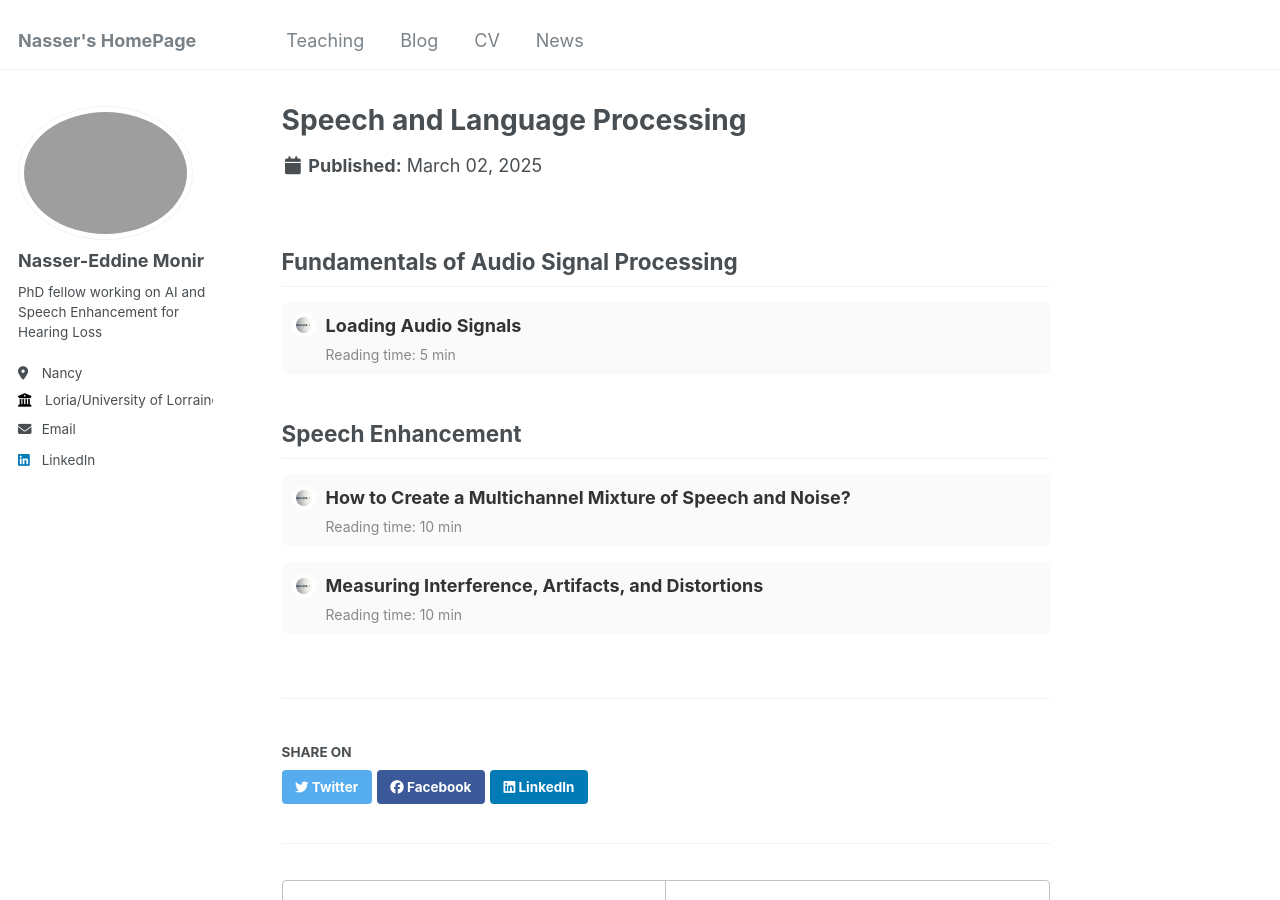
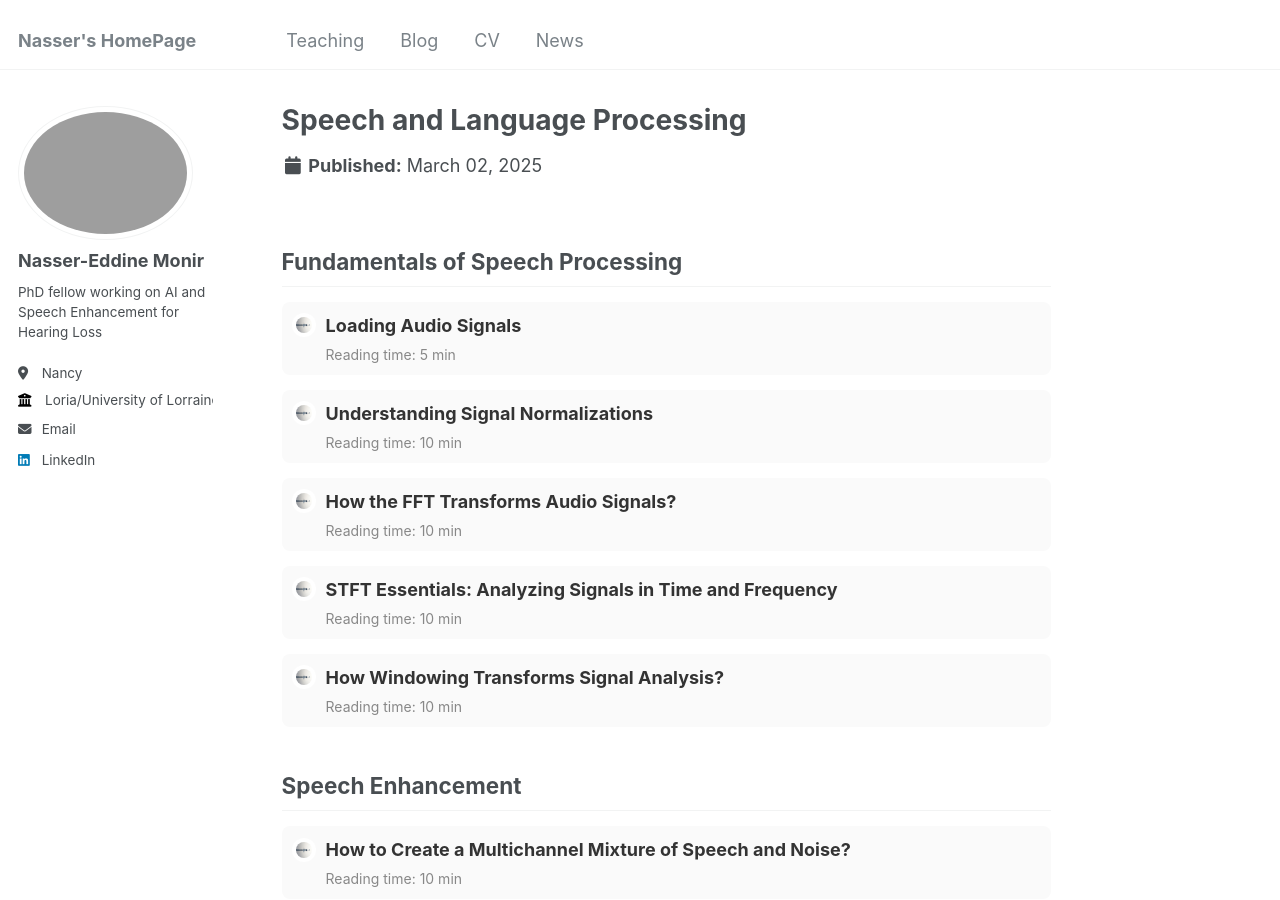
Before and after one commit to Nasseredd/nasseredd.github.io, a Jekyll site: the page built from _blog/speech-and-language-processing/index.md, in a window 1280 px wide and 900 px high. Built offline with Jekyll 4.4.1, drawn with Linux system fonts in a browser that asks for light colours.

Commit message:
added fundamentals of speech processing articles

```diff
--- a/_blog/speech-and-language-processing/index.md
+++ b/_blog/speech-and-language-processing/index.md
@@ -4,7 +4,7 @@
 author_profile: true
 ---
 
-## Fundamentals of Audio Signal Processing
+## Fundamentals of Speech Processing
 
 <div style="width: 100%; background-color: #fafafa; border-radius: 8px; padding: 10px; margin-top: 15px; display: flex; flex-direction: column; align-items: flex-start;">
   <a href="{{ site.baseurl }}/blog/speech-and-language-processing/creating-a-mixture"
@@ -14,6 +14,50 @@
       <span style="font-size: 18px; font-weight: bold; color: #333;">Loading Audio Signals</span>
     </div>
     <div style="font-size: 14px; color: #888; margin-top: 5px; margin-left: 34px;">Reading time: 5 min</div>
+  </a>
+</div>
+
+<div style="width: 100%; background-color: #fafafa; border-radius: 8px; padding: 10px; margin-top: 15px; display: flex; flex-direction: column; align-items: flex-start;">
+  <a href="{{ site.baseurl }}/blog/speech-and-language-processing/creating-a-mixture"
+     style="text-decoration: none; color: inherit; display: flex; flex-direction: column; width: 100%;">
+    <div style="display: flex; align-items: center;">
+      <img src="{{ site.baseurl }}/files/blog/speech-and-language-processing-.jpg" alt="Article Icon" style="width: 24px; height: 24px; margin-right: 10px; border-radius: 50%; background-color: #fff; padding: 4px;">
+      <span style="font-size: 18px; font-weight: bold; color: #333;">Understanding Signal Normalizations</span>
+    </div>
+    <div style="font-size: 14px; color: #888; margin-top: 5px; margin-left: 34px;">Reading time: 10 min</div>
+  </a>
+</div>
+
+<div style="width: 100%; background-color: #fafafa; border-radius: 8px; padding: 10px; margin-top: 15px; display: flex; flex-direction: column; align-items: flex-start;">
+  <a href="{{ site.baseurl }}/blog/speech-and-language-processing/creating-a-mixture"
+     style="text-decoration: none; color: inherit; display: flex; flex-direction: column; width: 100%;">
+    <div style="display: flex; align-items: center;">
+      <img src="{{ site.baseurl }}/files/blog/speech-and-language-processing-.jpg" alt="Article Icon" style="width: 24px; height: 24px; margin-right: 10px; border-radius: 50%; background-color: #fff; padding: 4px;">
+      <span style="font-size: 18px; font-weight: bold; color: #333;">How the FFT Transforms Audio Signals?</span>
+    </div>
+    <div style="font-size: 14px; color: #888; margin-top: 5px; margin-left: 34px;">Reading time: 10 min</div>
+  </a>
+</div>
+
+<div style="width: 100%; background-color: #fafafa; border-radius: 8px; padding: 10px; margin-top: 15px; display: flex; flex-direction: column; align-items: flex-start;">
+  <a href="{{ site.baseurl }}/blog/speech-and-language-processing/creating-a-mixture"
+     style="text-decoration: none; color: inherit; display: flex; flex-direction: column; width: 100%;">
+    <div style="display: flex; align-items: center;">
+      <img src="{{ site.baseurl }}/files/blog/speech-and-language-processing-.jpg" alt="Article Icon" style="width: 24px; height: 24px; margin-right: 10px; border-radius: 50%; background-color: #fff; padding: 4px;">
+      <span style="font-size: 18px; font-weight: bold; color: #333;">STFT Essentials: Analyzing Signals in Time and Frequency</span>
+    </div>
+    <div style="font-size: 14px; color: #888; margin-top: 5px; margin-left: 34px;">Reading time: 10 min</div>
+  </a>
+</div>
+
+<div style="width: 100%; background-color: #fafafa; border-radius: 8px; padding: 10px; margin-top: 15px; display: flex; flex-direction: column; align-items: flex-start;">
+  <a href="{{ site.baseurl }}/blog/speech-and-language-processing/creating-a-mixture"
+     style="text-decoration: none; color: inherit; display: flex; flex-direction: column; width: 100%;">
+    <div style="display: flex; align-items: center;">
+      <img src="{{ site.baseurl }}/files/blog/speech-and-language-processing-.jpg" alt="Article Icon" style="width: 24px; height: 24px; margin-right: 10px; border-radius: 50%; background-color: #fff; padding: 4px;">
+      <span style="font-size: 18px; font-weight: bold; color: #333;">How Windowing Transforms Signal Analysis?</span>
+    </div>
+    <div style="font-size: 14px; color: #888; margin-top: 5px; margin-left: 34px;">Reading time: 10 min</div>
   </a>
 </div>
 
```
